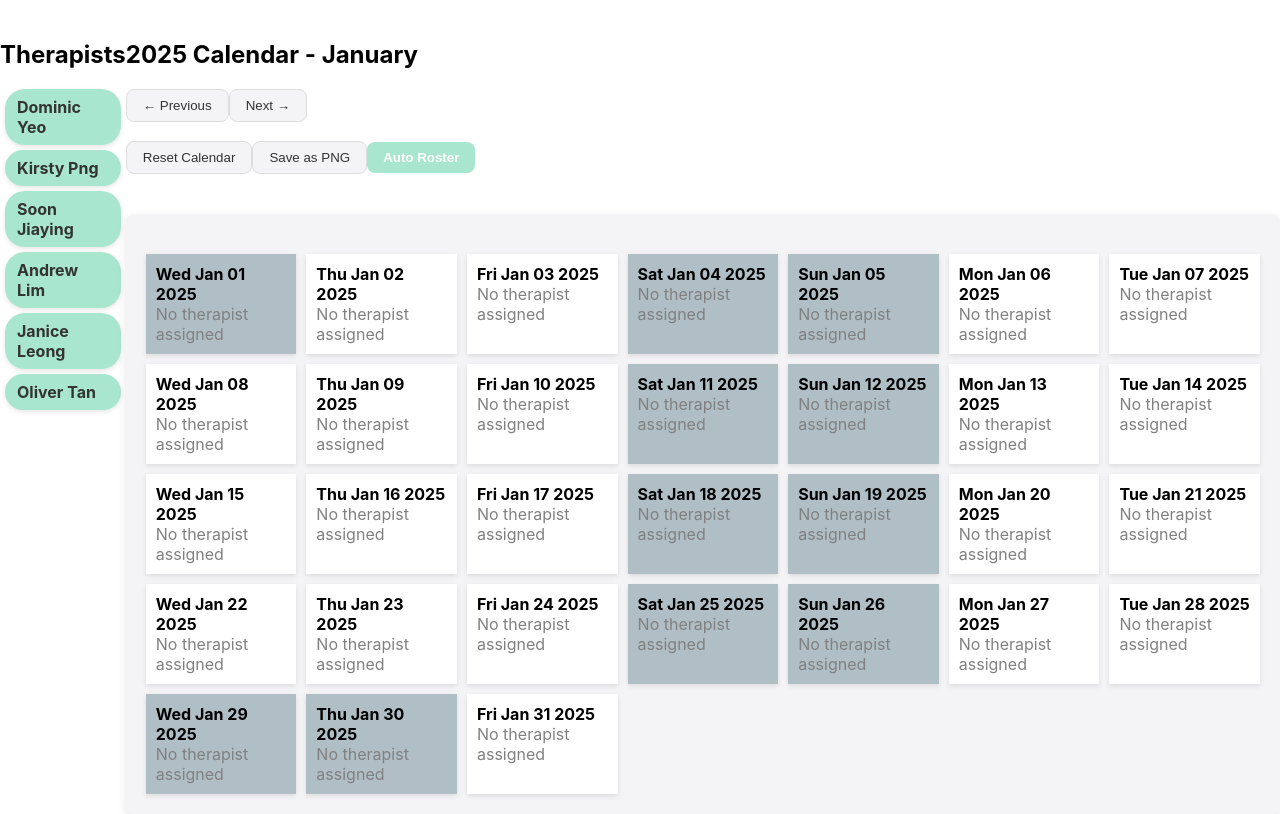
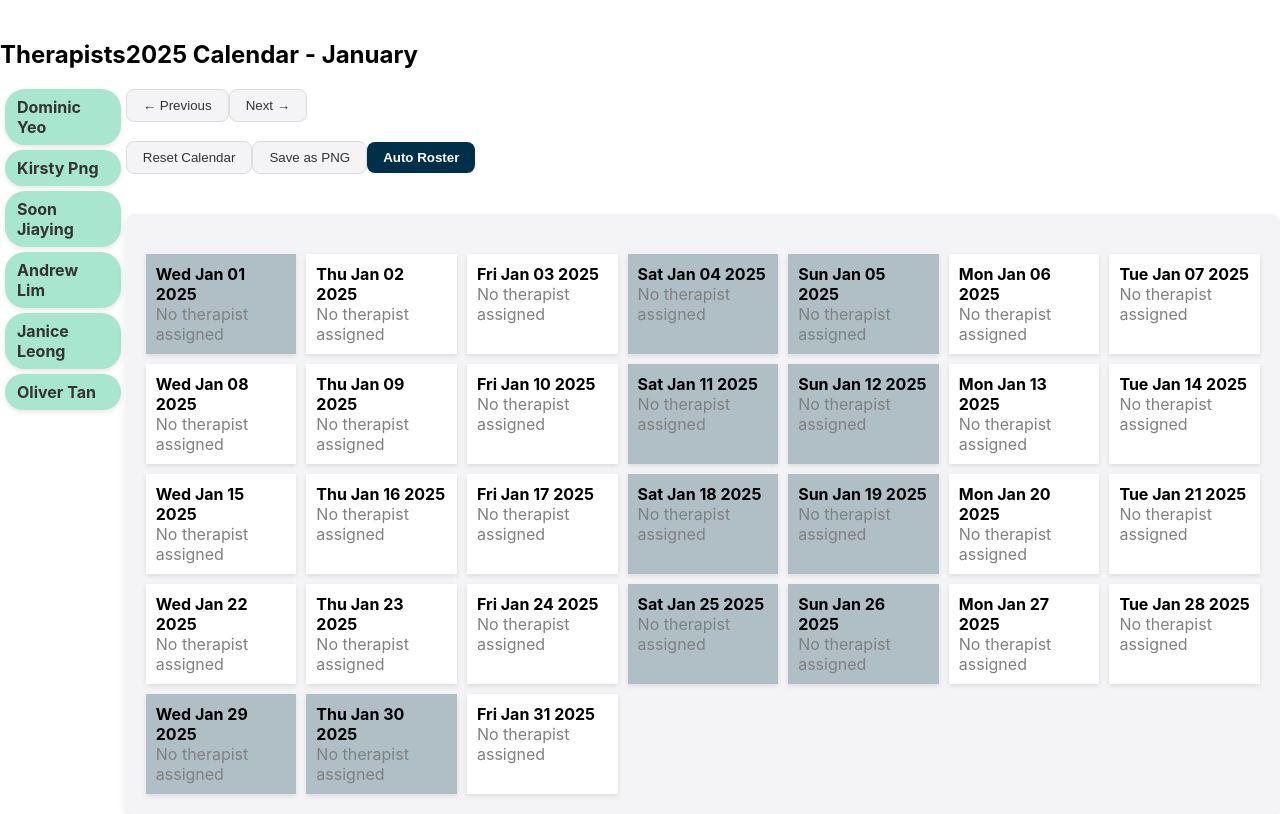
Before and after one commit to jxhnthan/hwb-crisis-rostering, a React (Create React App) app: page / in a window 1280 px wide. Built offline with nearby package versions, Linux system fonts and the light colour scheme.

Commit message:
Update App.js

```diff
--- a/src/App.js
+++ b/src/App.js
@@ -365,7 +365,7 @@ const App = () => {
               onClick={autoRoster}
               style={{
                 padding: '8px 16px',
-                background: '#A8E6CF', // Pastel green
+                background: '#003049', // Pastel green
                 color: '#fff',
                 border: 'none',
                 borderRadius: '8px',
```
